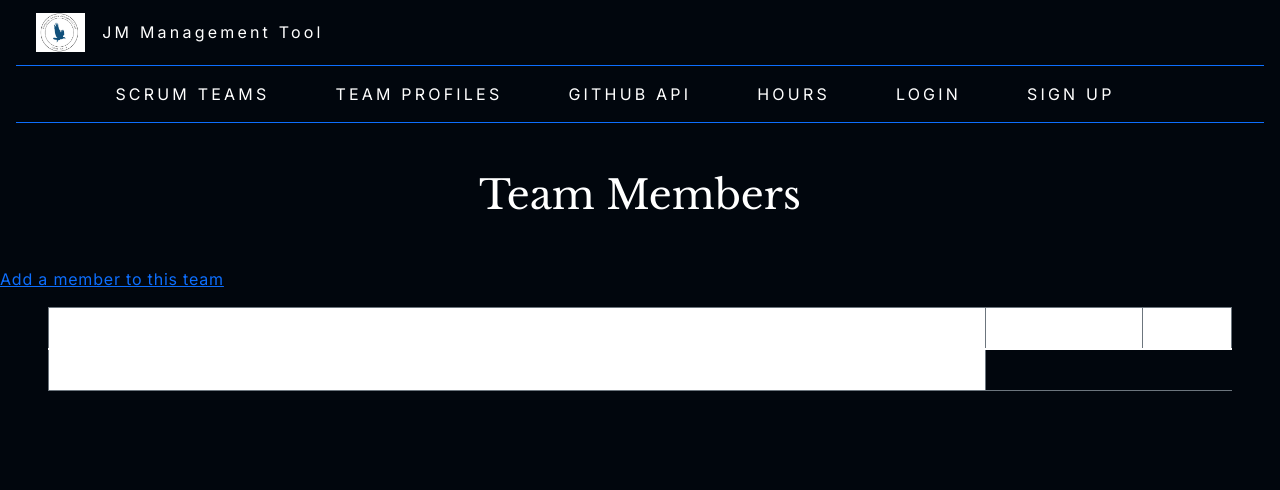
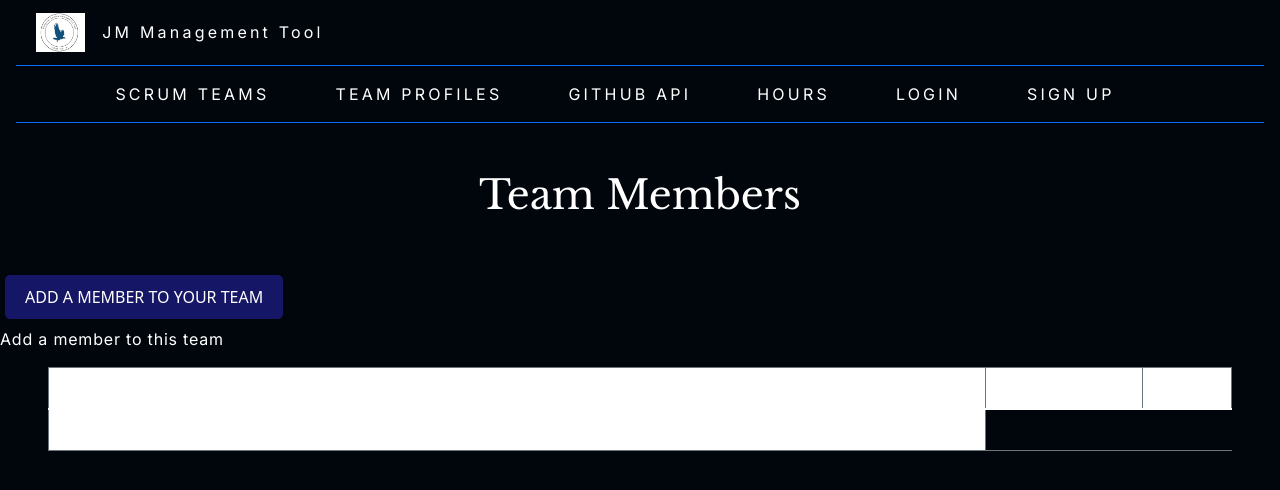
Before and after one commit to saumyapalk23/codingprojfontend, a Jekyll site: the page built from teamProfileDatabase.md, in a window 1280 px wide. Shown: the top 490 px of the page. Built offline with Jekyll 4.4.1, drawn with Linux system fonts in a browser that asks for light colours; our own code applies the rules of GitHub Pages for plain Markdown files; the repository's description, which GitHub fills in, is left out.

Commit message:
styling teehee

```diff
--- a/teamProfileDatabase.md
+++ b/teamProfileDatabase.md
@@ -38,6 +38,7 @@
                     </style>
     <body>
         <h1 class="text-center m-5">Team Members</h1>
+         <button id="addUserLink" style="background-color: #161666; color: white; padding: 10px 20px; text-align: center; border: none; border-radius: 5px; font-size: 16px; cursor: pointer; margin: 8px 5px;">ADD A MEMBER TO YOUR TEAM</button>
         <p><a id="addUserLink">Add a member to this team</a></p>
         <div class="table-responsive mx-5">
             <table id="table-container" class="table table-hover table-bordered border-secondary mb-5">
```
